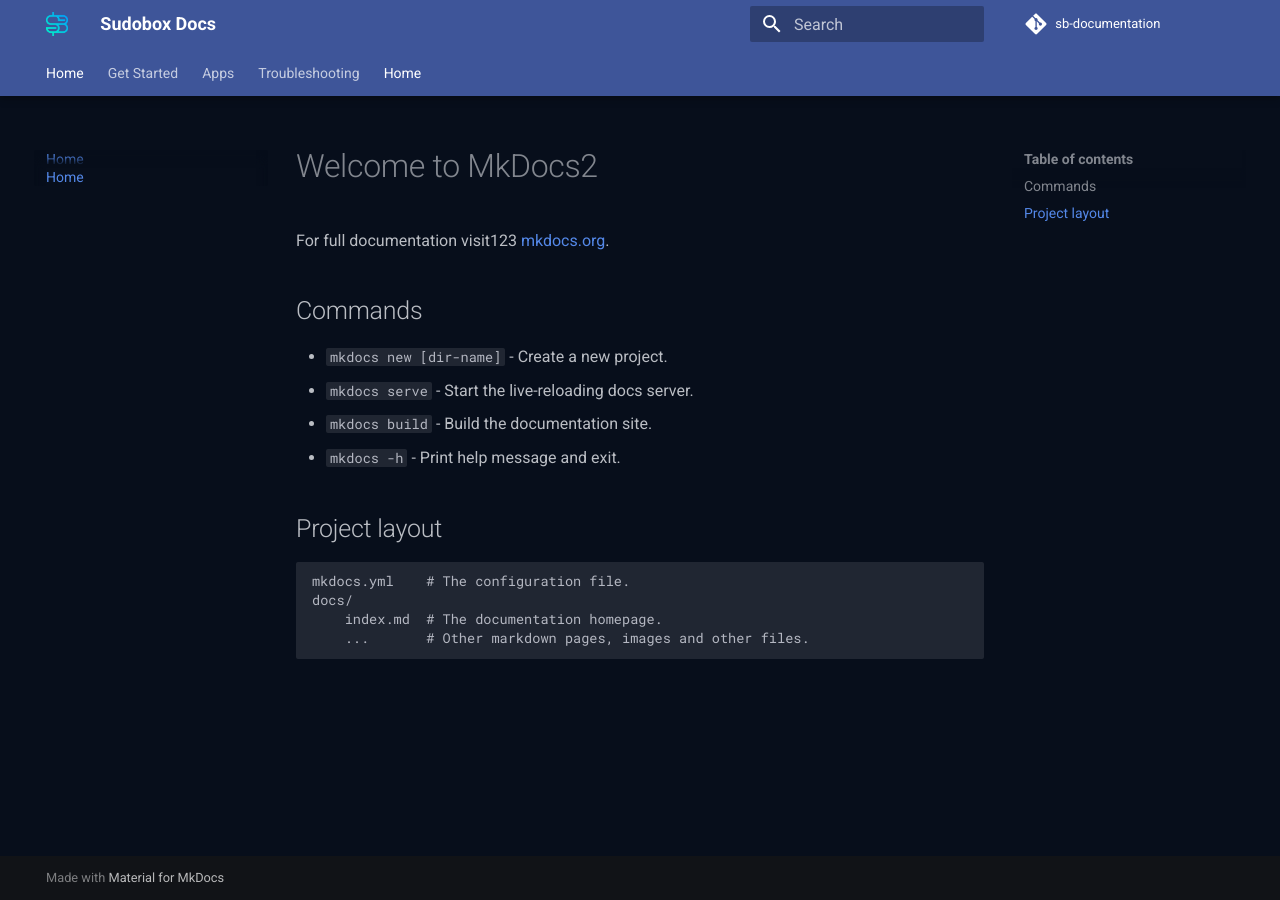
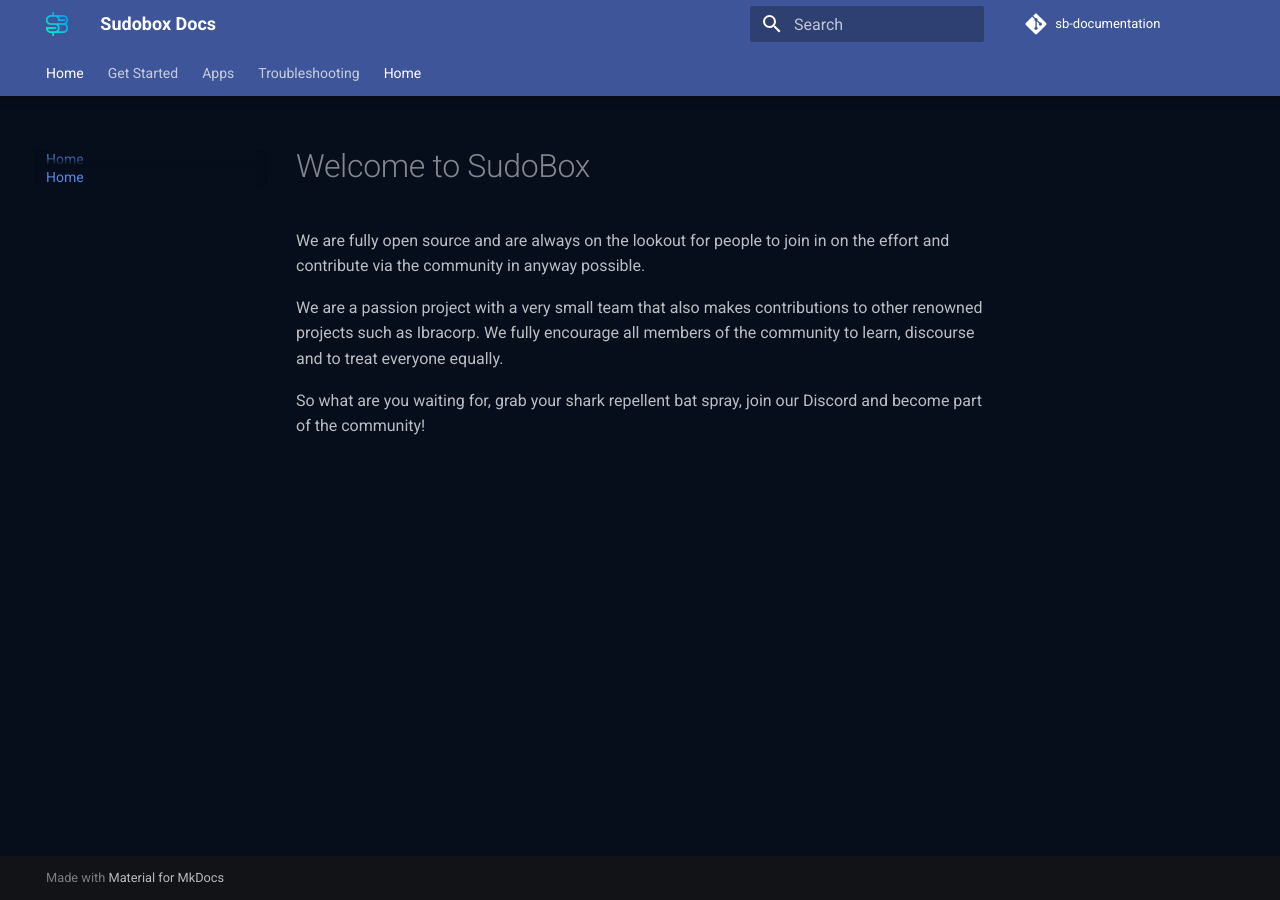
Before and after one commit to sudobox-io/sb-documentation, an MkDocs documentation site: the page built from docs/index.md, in a window 1280 px wide. Built offline with MkDocs 1.6.1 and Material for MkDocs 9.7.7, drawn with Linux system fonts in a browser that asks for light colours; comment, search, counter and statistics services are not loaded; the version menu is left out.

Commit message:
base docs

```diff
--- a/docs/index.md
+++ b/docs/index.md
@@ -1,17 +1,7 @@
-# Welcome to MkDocs2
+# Welcome to SudoBox
 
-For full documentation visit123 [mkdocs.org](https://www.mkdocs.org).
+We are fully open source and are always on the lookout for people to join in on the effort and contribute via the community in anyway possible.
 
-## Commands
+We are a passion project with a very small team that also makes contributions to other renowned projects such as Ibracorp. We fully encourage all members of the community to learn, discourse and to treat everyone equally.
 
-- `mkdocs new [dir-name]` - Create a new project.
-- `mkdocs serve` - Start the live-reloading docs server.
-- `mkdocs build` - Build the documentation site.
-- `mkdocs -h` - Print help message and exit.
-
-## Project layout
-
-    mkdocs.yml    # The configuration file.
-    docs/
-        index.md  # The documentation homepage.
-        ...       # Other markdown pages, images and other files.
+So what are you waiting for, grab your shark repellent bat spray, join our Discord and become part of the community!
--- a/mkdocs.yml
+++ b/mkdocs.yml
@@ -41,7 +41,6 @@ nav:
   - Get Started:
     - Installation:
       - Installer: "Get-Started/Installation/installer.md"
-      - CLI: "Get-Started/Installation/CLI.md"
     - Prerequisites:
       - Server: "Get-Started/Prerequisites/Server.md"
       - CloudFlare: "Get-Started/Prerequisites/CloudFlare.md"
```
Also changed, not shown: docs/Get-Started/Prerequisites/CloudFlare.md (+10 -0 lines), docs/Get-Started/Prerequisites/Domain.md (+3 -0 lines), docs/Get-Started/Prerequisites/server.md (+11 -0 lines), docs/Get-Started/Installation/CLI.md (deleted).
